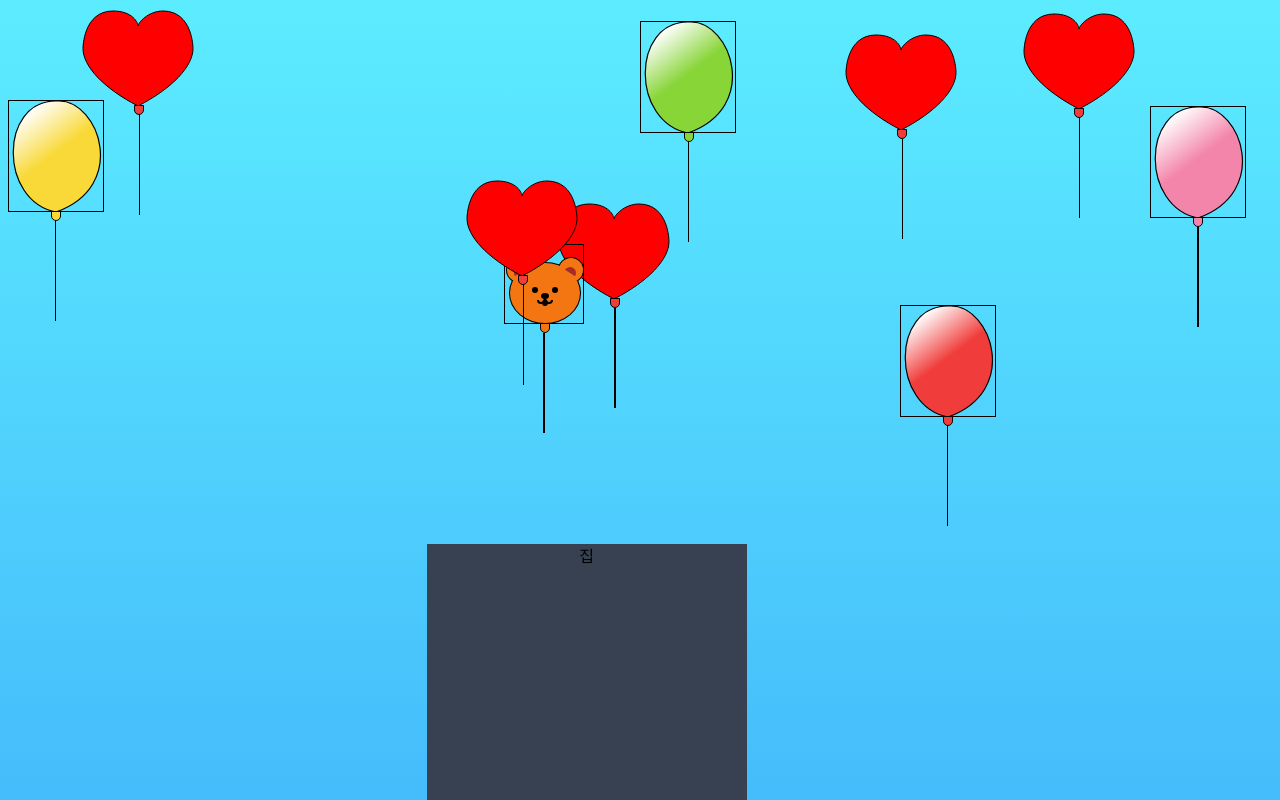
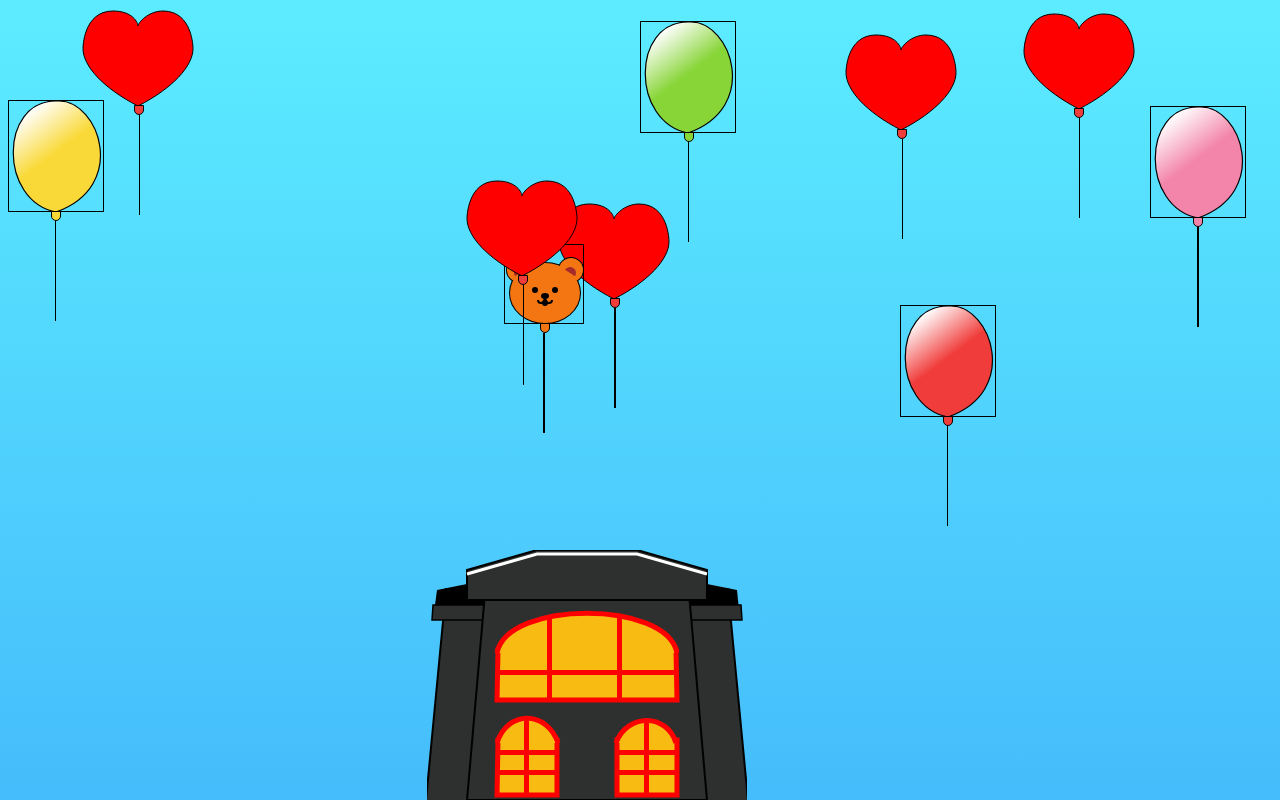
Before and after one commit to xmun74/go-up, a React (Create React App) app: page / in a window 1280 px wide. Built offline with nearby package versions, Linux system fonts and the light colour scheme.

Commit message:
style: House canvas

```diff
--- a/src/components/House.js
+++ b/src/components/House.js
@@ -1,11 +1,150 @@
+import useCanvas from "../hooks/useCanvas";
+
 const House = ({ onClick }) => {
+  const darkgray = "#2D302F";
+  const drawCanvas = (ctx) => {
+    ctx.beginPath();
+    ctx.moveTo(20, 40);
+    ctx.lineTo(300, 40);
+    ctx.lineTo(320, 250);
+    ctx.lineTo(0, 250);
+    ctx.closePath();
+    ctx.fillStyle = darkgray;
+    ctx.lineWidth = "4";
+    ctx.stroke();
+    ctx.fill();
+
+    ctx.beginPath();
+    ctx.moveTo(10, 40);
+    ctx.lineTo(110, 20);
+    ctx.lineTo(210, 20);
+    ctx.lineTo(310, 40);
+    ctx.lineTo(313, 70);
+    ctx.lineTo(6, 70);
+    ctx.closePath();
+    ctx.fillStyle = "black";
+    ctx.fill();
+
+    ctx.beginPath();
+    ctx.moveTo(6, 55);
+    ctx.lineTo(314, 55);
+    ctx.lineTo(315, 70);
+    ctx.lineTo(5, 70);
+    ctx.closePath();
+    ctx.fillStyle = darkgray;
+    ctx.fill();
+    ctx.lineWidth = "1.5";
+    ctx.stroke();
+
+    ctx.beginPath();
+    ctx.moveTo(60, 20);
+    ctx.lineTo(260, 20);
+    ctx.lineTo(280, 250);
+    ctx.lineTo(40, 250);
+    ctx.closePath();
+    ctx.fillStyle = darkgray;
+    ctx.fill();
+    ctx.fillStyle = "#090304";
+    ctx.lineWidth = "2";
+    ctx.stroke();
+
+    //지붕
+    ctx.beginPath();
+    ctx.moveTo(40, 20);
+    ctx.lineTo(110, 0);
+    ctx.lineTo(210, 0);
+    ctx.lineTo(280, 20);
+    ctx.lineTo(280, 50);
+    ctx.lineTo(40, 50);
+    ctx.closePath();
+    ctx.fillStyle = darkgray;
+    ctx.fill();
+    ctx.fillStyle = "#090304";
+    ctx.lineWidth = "2";
+    ctx.stroke();
+
+    ctx.beginPath();
+    ctx.moveTo(40, 24);
+    ctx.lineTo(110, 4);
+    ctx.lineTo(210, 4);
+    ctx.lineTo(280, 24);
+    ctx.lineWidth = "3";
+    ctx.strokeStyle = "white";
+    ctx.stroke();
+
+    // 큰 창문
+    ctx.beginPath();
+    ctx.moveTo(71, 100);
+    ctx.lineTo(249, 100);
+    ctx.lineTo(250, 150);
+    ctx.lineTo(70, 150);
+    ctx.closePath();
+    ctx.fillStyle = "#F8BB12";
+    ctx.strokeStyle = "red";
+    ctx.lineWidth = "5";
+    ctx.fill();
+    ctx.stroke();
+
+    ctx.beginPath();
+    ctx.moveTo(70, 103);
+    ctx.fillStyle = "#F8BB12";
+    ctx.bezierCurveTo(80, 50, 240, 50, 250, 103);
+    ctx.fill();
+    ctx.stroke();
+
+    ctx.beginPath();
+    ctx.fillStyle = "red";
+    ctx.fillRect(120, 68, 5, 83);
+    ctx.fillRect(190, 68, 5, 83);
+    ctx.fillRect(70, 120, 180, 5);
+    ctx.fill();
+
+    // 작은 창문
+    ctx.beginPath();
+    ctx.moveTo(71, 190);
+    ctx.lineTo(130, 190);
+    ctx.lineTo(130, 245);
+    ctx.lineTo(70, 245);
+    ctx.closePath();
+    ctx.moveTo(190, 190);
+    ctx.lineTo(250, 190);
+    ctx.lineTo(250, 245);
+    ctx.lineTo(190, 245);
+    ctx.closePath();
+    ctx.fillStyle = "#F8BB12";
+    ctx.fill();
+    ctx.stroke();
+
+    ctx.beginPath();
+    ctx.moveTo(70, 193);
+    ctx.bezierCurveTo(80, 160, 120, 160, 131, 193);
+    ctx.fill();
+    ctx.stroke();
+
+    ctx.beginPath();
+    ctx.lineTo(189, 193);
+    ctx.bezierCurveTo(200, 163, 240, 163, 249, 193);
+    ctx.fill();
+    ctx.stroke();
+
+    ctx.beginPath();
+    ctx.fillStyle = "red";
+    ctx.fillRect(97, 168, 5, 78);
+    ctx.fillRect(217, 168, 5, 78);
+    ctx.fillRect(71, 200, 60, 5);
+    ctx.fillRect(71, 220, 60, 5);
+    ctx.fillRect(191, 200, 60, 5);
+    ctx.fillRect(191, 220, 60, 5);
+    ctx.fill();
+  };
+  const canvasRef = useCanvas(320, 250, drawCanvas);
+
   return (
-    <button
-      className={`absolute bottom-0 left-1/3 flex justify-center items-center`}
-      onClick={onClick}
+    <div
+      className={`absolute bottom-0 left-1/3 flex justify-center items-center bg-inherit`}
     >
-      <div className={`w-80 h-64 bg-gray-700`}>집</div>
-    </button>
+      <canvas ref={canvasRef} onClick={onClick} />
+    </div>
   );
 };
 export default House;
```
